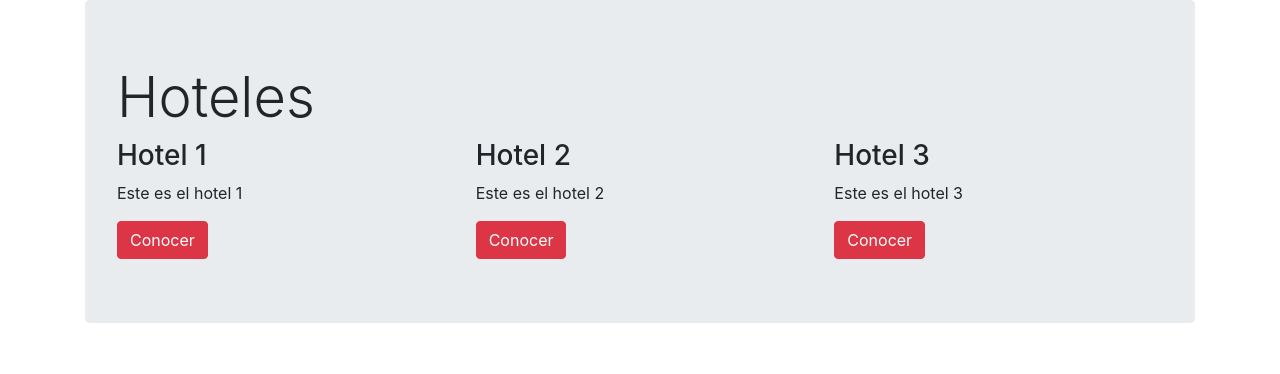
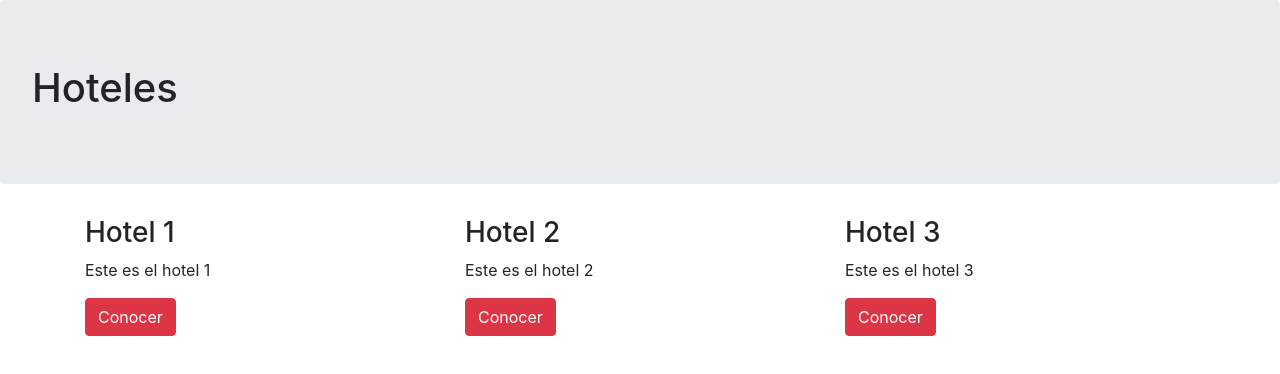
Before and after one commit to davidrestrepo07/Guia-hoteles, a website: page index.html in a window 1280 px wide. Drawn offline with nearby package versions, Linux system fonts and the light colour scheme.

Commit message:
Arreglo separacion jumbotron de container

```diff
--- a/index.html
+++ b/index.html
@@ -12,9 +12,11 @@
 </head>
 
 <body>
-    <div class="container">
+
         <div class="jumbotron">
-            <h1 class="display-4">Hoteles</h1>
+            <h1 class="">Hoteles</h1>
+            </div>
+            <div class="container">
             <div class="row">
                 <div class="col-sm-4">
                     <h3>Hotel 1</h3>
```
